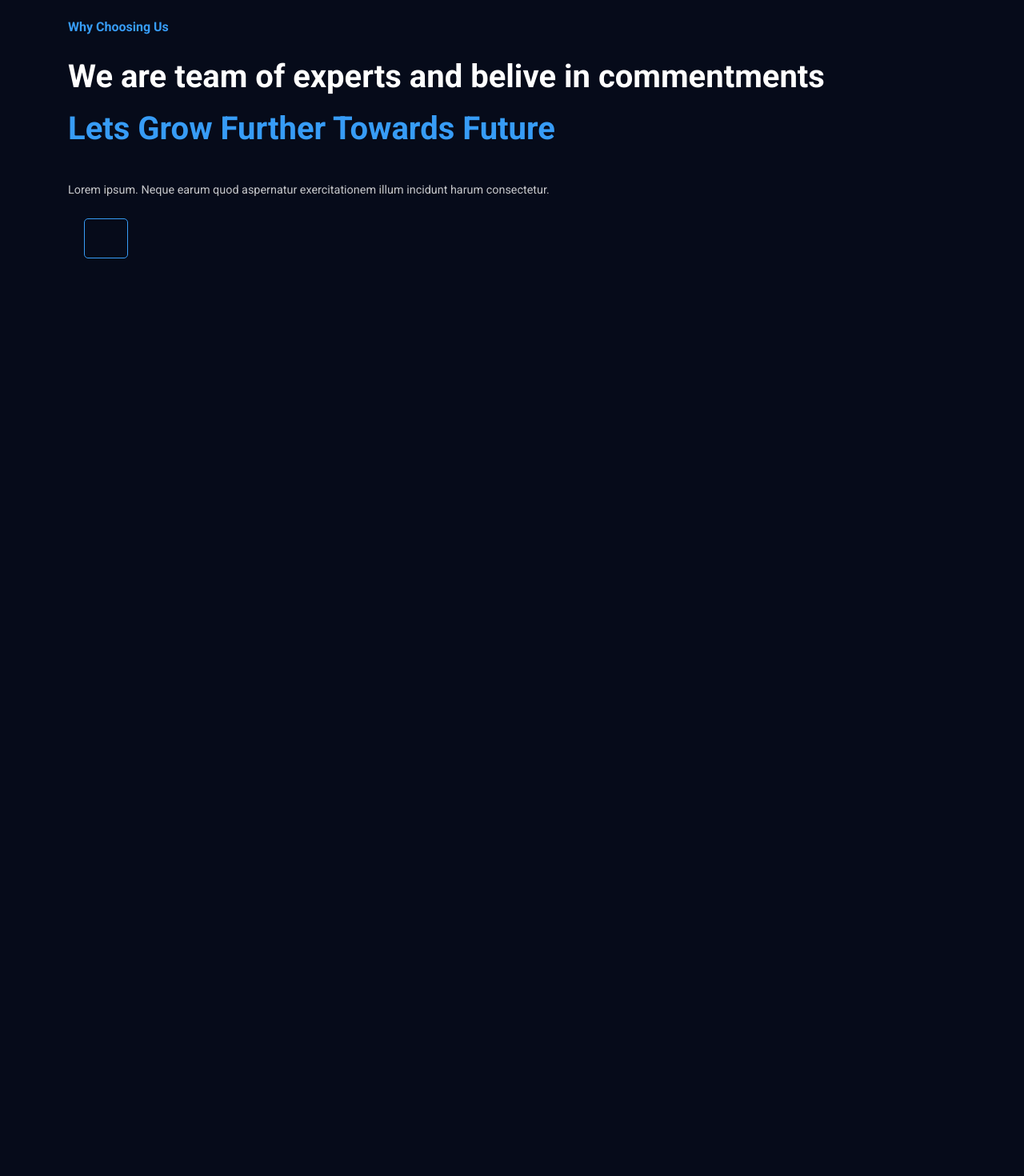
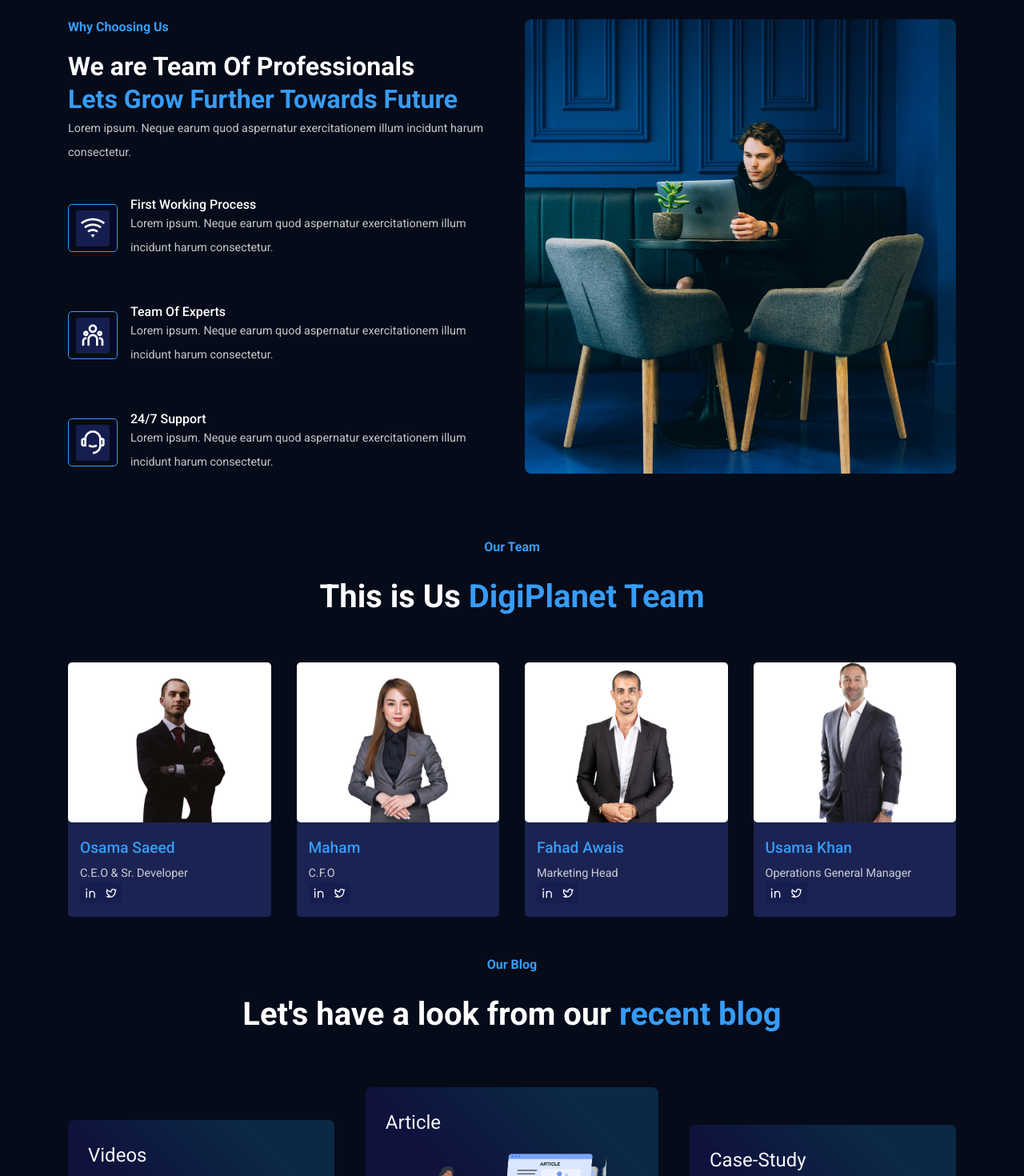
Before and after one commit to osamasaeed88/digital-agency, a React (Create React App) app: page / in a window 1280 px wide. Shown: the part 1240-2710 px from the top of the page at 80% size. Before the commit the page ends 1608 px from the top, so only its background shows below. Built offline with nearby package versions, Linux system fonts and the light colour scheme.

Commit message:
Application update

```diff
--- a/src/App.js
+++ b/src/App.js
@@ -4,6 +4,9 @@
 import Counter from "./components/UI/Counter.jsx";
 import Services from "./components/UI/Services.jsx";
 import About from "./components/UI/About.jsx";
+import Team from "./components/UI/Team.jsx";
+import Blog from "./components/UI/Blog.jsx";
+import Testimonial from "./components/UI/Testimonial.jsx";
 
 function App() {
   return (
@@ -13,6 +16,9 @@
    <Counter />
    <Services />
    <About />
+   <Team />
+   <Blog />
+   <Testimonial />
   </>
   );
 };
--- a/src/components/UI/About.jsx
+++ b/src/components/UI/About.jsx
@@ -1,5 +1,6 @@
 import React from "react";
 import "../../styles/about.css";
+import aboutImg from "../../images/about-us.jpg";
 
 const chooseData = [
     {
@@ -25,21 +26,27 @@
         <div className="container">
             <div className="about_wrapper">
                 <div className="about_content">
-                <h6 className="subtitle">Why Choosing Us</h6>
-                   <h2>We are team of experts and belive in commentments</h2>
+                   <h6 className="subtitle">Why Choosing Us</h6>
+                   <h2>We are Team Of Professionals</h2>
                    <h2 className="highlight">Lets Grow Further Towards Future</h2>
                    <p className="description about_content-desc">Lorem ipsum. Neque earum quod aspernatur exercitationem illum incidunt harum consectetur.</p>
 
-                <div className="choose_us-item">
-                    <span className="choose_us-icon"></span>
+                <div className="choose_item-wrapper">
+                    {
+                        chooseData.map((item,index)=>(
+                            <div className="choose_us-item" key={index}>
+                    <span className="choose_us-icon"><i class={item.icon}></i></span>
                 <div>
-                    <h4 className="choose_us-title"></h4>
-                    <p className="description"></p>
+                    <h4 className="choose_us-title">{item.title}</h4>
+                    <p className="description">{item.description}</p>
                 </div>
+                </div>
+                        ))
+                    }
                 </div>
                 </div>
 
-                <div className="about_img"></div>
+                <div className="about_img"><img src={aboutImg} alt="" /></div>
             </div>
         </div>
     </section>
--- /dev/null
+++ b/src/components/UI/Blog.jsx
@@ -0,0 +1,59 @@
+import React from "react";
+import "../../styles/blog.css";
+import videoImg from "../../images/video.png";
+import articleImg from "../../images/article.png";
+import CaseStudy from "../../images/case-study.png";
+
+const blogData = [
+  {
+    imageUrl: videoImg,
+    title: 'Videos',
+    desc: 'Our Project Videos',
+    linkUrl: '#'
+  },
+  {
+    imageUrl: articleImg,
+    title: 'Article',
+    desc: 'How to improve your brand interaction with customer',
+    linkUrl: '#'
+  },
+  {
+    imageUrl: CaseStudy,
+    title: 'Case-Study',
+    desc: 'Maximixe your conversation rate..',
+    linkUrl: '#'
+  }
+]
+
+const Blog = () => {
+  return (
+    <section>
+      <div className="container">
+        <div className="blog_top-content">
+          <h6 className="subtitle">Our Blog</h6>
+          <h2>Let's have a look from our
+            <span className="highlight"> recent blog</span>
+          </h2>
+        </div>
+        <div className="blog_wrapper">
+          {
+            blogData.map((item,index)=>(
+              <div className="blog_item" key={index}>
+            <h3>{item.title}</h3>
+            <div className="blog_img">
+              <img src={item.imageUrl} alt="" />
+              <p className="description blog_desc">{item.desc}</p>
+              <div className="">
+                <a href={item.linkUrl} className="learn_more"><i class="ri-arrow-right-line"></i></a>
+              </div>
+            </div>
+          </div>
+            ))
+          }
+        </div>
+      </div>
+    </section>
+  );
+};
+
+export default Blog;
--- /dev/null
+++ b/src/components/UI/Team.jsx
@@ -0,0 +1,64 @@
+import React from 'react';
+import "../../styles/team.css";
+
+import team01 from "../../images/team-01.png";
+import team02 from "../../images/team-02.png";
+import team03 from "../../images/team-03.png";
+import team04 from "../../images/team-04.png";
+
+const teamMemeber = [
+    {
+      imageURL: team01,
+      name: 'Osama Saeed',
+      position: 'C.E.O & Sr. Developer',
+    },
+    {
+        imageURL: team02,
+        name: 'Maham',
+        position: 'C.F.O',
+      },
+      {
+        imageURL: team03,
+        name: 'Fahad Awais',
+        position: 'Marketing Head',
+      },
+      {
+        imageURL: team04,
+        name: 'Usama Khan',
+        position: 'Operations General Manager',
+      }
+]
+
+const Team = () => {
+  return (
+    <section className="our_team">
+        <div className="container">
+            <div className="team_content">
+                <h6 className="subtitle">Our Team</h6>
+                <h2>This is Us <span className="highlight">DigiPlanet Team</span></h2>
+            </div>
+            <div className="team_wrapper">
+                {
+                    teamMemeber.map((item,index)=>(
+                        <div className="team_item" key={index}>
+                        <div className="team_img">
+                            <img src={item.imageURL} alt="" />
+                        </div>
+                        <div className="team_details">
+                            <h4>{item.name}</h4>
+                            <p className="description">{item.position}</p>
+                            <div className="team_member-social">
+                                <span><i class="ri-linkedin-line"></i></span>
+                                <span><i class="ri-twitter-line"></i></span>
+                            </div>
+                        </div>
+                    </div>
+                    ))
+                }
+            </div>
+        </div>
+    </section>
+  );
+};
+
+export default Team;
--- /dev/null
+++ b/src/components/UI/Testimonial.jsx
@@ -0,0 +1,11 @@
+import React from "react";
+
+const Testimonial = () => {
+  return (
+    <div>
+
+    </div>
+  );
+};
+
+export default Testimonial;
--- a/src/styles/about.css
+++ b/src/styles/about.css
@@ -1,16 +1,48 @@
-.about_content-desc{
-    margin-top: 30px;
+#about{
+    height: 650px;
+}
+
+.about_wrapper{
+    display: flex;
+    column-gap: 2rem;
+}
+
+.about_content, .about_img{
+    width: 50%;
+}
+
+.about_img img{
+    width: 100%;
+    height: 70%;
+    object-fit: cover;
+    border-radius: 0.5rem;
+}
+
+/* .about_content-desc{
+    margin-top: 0px;
+} */
+
+.about_content h2{
+    font-size: 2rem;
+    line-height: 2.6rem;
+}
+
+.choose_item-wrapper{
+    margin-top: 20px;
 }
 
 .choose_us-item{
-    padding: 20px;
+    padding: 20px 20px 20px 0px;
     display: flex;
+    align-items: center;
     column-gap: 1rem;
+    margin-top: 15px;
 }
 
 .choose_us-icon{
-    width: 55px;
-    height: 50px;
+    width: 50px;
+    height: 60px;
+    padding: 0px 30px;
     display: flex;
     align-items: center;
     justify-content: center;
--- /dev/null
+++ b/src/styles/blog.css
@@ -0,0 +1,58 @@
+.blog_top-content{
+    text-align: center;
+    margin-bottom: 100px;
+}
+
+.blog_top-content subtitle{
+    font-size: 2rem;
+}
+
+.blog_item{
+    width: 30%;
+    padding: 30px 25px;
+    background: var(--card-bg);
+    border-radius: 0.5rem;
+    cursor: pointer;
+}
+
+.blog_item h3{
+    color: whitesmoke;
+    font-weight: 400;
+    font-size: 1.5rem;
+    margin-bottom: 20px;
+}
+
+.blog_img {
+    margin-bottom: 30px;
+}
+
+.blog_img img{
+    width: 95%;
+}
+
+.blog_desc {
+    font-style: 1.1em;
+    margin-bottom: 10px;
+}
+
+.learn_more i{
+    font-size: 1.5rem;
+    color: var(--primary-color);
+    cursor: pointer;
+}
+
+.blog_wrapper{
+    display: flex;
+    align-items: center;
+    justify-content: space-between;
+}
+
+.blog_item:nth-child(2) .blog_img{
+    margin-top: -100px;
+    margin-bottom: -10px;
+}
+
+.blog_item:nth-child(2){
+    width: 33%;
+    margin-top: -70px;
+}
--- /dev/null
+++ b/src/styles/team.css
@@ -0,0 +1,58 @@
+.team_content{
+    text-align: center;
+    margin-bottom: 50px;
+}
+
+.team_item{
+    width: 25%;
+    background: var(--team-card-bg);
+    border-radius: 5px;
+}
+
+.team_img{
+    width: 100%;
+    height: 200px;
+    border-radius: 5px;
+    background: #fff;
+    overflow: hidden;
+    padding-top: 10px;
+}
+
+.team_img img{
+    width: 100%;
+    height: 180px;
+    object-fit: contain;
+    transform: scale(1.3);
+}
+
+.team_details{
+    padding: 20px 15px;
+}
+
+.team_details h4{
+    color: var(--primary-color);
+    font-weight: 500;
+    font-size: 1.2rem;
+    margin-bottom: 0.4rem;
+}
+
+team_member-social{
+    display: flex;
+    align-items: center;
+    column-gap: 1rem;
+    margin-top: 10px;
+}
+
+.team_member-socail span, i{
+    padding: 5px;
+    background: var(--icon-bg);
+    color: white;
+    border-radius: 3px;
+    cursor: pointer;
+}
+
+.team_wrapper{
+    display: flex;
+    align-items: center;
+    column-gap: 2rem;
+}
```
Also changed, not shown: src/styles/testimonial.css (added).
